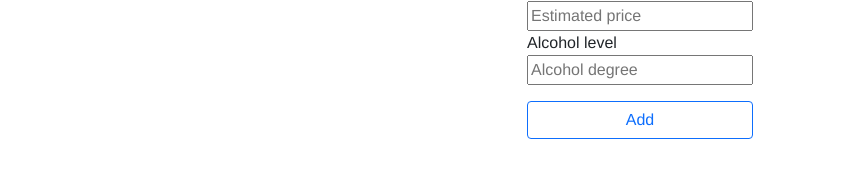
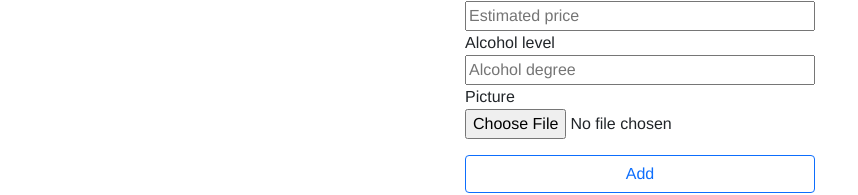
Before and after one commit to BleuXx/js-front-mini-project, a Vue app: page /#/create in a window 1280 px wide. Shown: the part 489-684 px from the top of the page, without its empty margins (0-858 px from the left). Built offline with nearby package versions, Linux system fonts and the light colour scheme.

Commit message:
apperçu d'image

```diff
--- a/src/App.vue
+++ b/src/App.vue
@@ -27,7 +27,7 @@ body{
   justify-content: center;
 }
 #app{
-  max-width: 75%;
+  max-width: 65%;
 }
 #logo{
   position: fixed;
--- a/src/components/pages/Create.vue
+++ b/src/components/pages/Create.vue
@@ -8,7 +8,8 @@ export default {
     description:"",
     price:"",
     alcohol:"",
-    message:""
+    message:"",
+    previewImage: undefined
   }),
 
   methods: {
@@ -16,6 +17,14 @@ export default {
       const res = await addAlcohol(this.name,this.type,this.description,this.price,this.alcohol)
       this.message = res.message
     },
+    uploadImage(e) {
+      const [image] = e.target.files;
+      const reader = new FileReader();
+      reader.readAsDataURL(image);
+      reader.onload = e => {
+        this.previewImage = e.target.result;
+      };
+    }
   },
 }
 </script>
@@ -38,9 +47,13 @@ export default {
     <label for="alcohol">Alcohol level</label>
     <input id="alcohol" type="number" step="0.1" max="100" min="0" placeholder="Alcohol degree" v-model="alcohol" required>
 
-    <!-- <input type="file" accept="image/*" required> -->
+    <label for="image">Picture</label>
+    <input id="image" type="file" accept="image/*" @change="uploadImage" required>
+
     <button class="btn btn-outline-primary mt-3" type="submit">Add</button>
     <p><strong>{{message}}</strong></p>
+
+    <img :src="previewImage" />
 
   </form>
 </template>
@@ -49,5 +62,9 @@ export default {
 form{
   display: flex;
   flex-direction: column;
+  width: 350px;
+}
+img{
+  max-width: 350px;
 }
 </style>
--- a/src/components/pages/Details.vue
+++ b/src/components/pages/Details.vue
@@ -15,8 +15,8 @@ export default {
 
   methods: {
     async deleteAlcohol() {
+      this.message = "Successfully deleted !"
       await deleteAlcohol(this.alcohol)
-      this.message = "Successfully deleted !"
     },
   },
 }
--- a/src/components/pages/Edit.vue
+++ b/src/components/pages/Edit.vue
@@ -40,8 +40,8 @@ export default {
     <input id="alcohol" type="number" step="0.1" max="100" min="0" name="alcoholLevel" :placeholder="alcohol.alcoholLevel" v-model="alcohol.alcoholLevel"/>
 
 
-    <router-link :to="`/${alcohol.id}`"><button>Back</button></router-link>
-    <button type="submit">Modify</button>
+    <button class="btn btn-outline-primary my-3" type="submit">Modify</button>
+    <router-link class="btn btn-outline-danger" :to="`/${alcohol.id}`">Back</router-link>
 
     <p><strong>{{message}}</strong></p>
 
```
